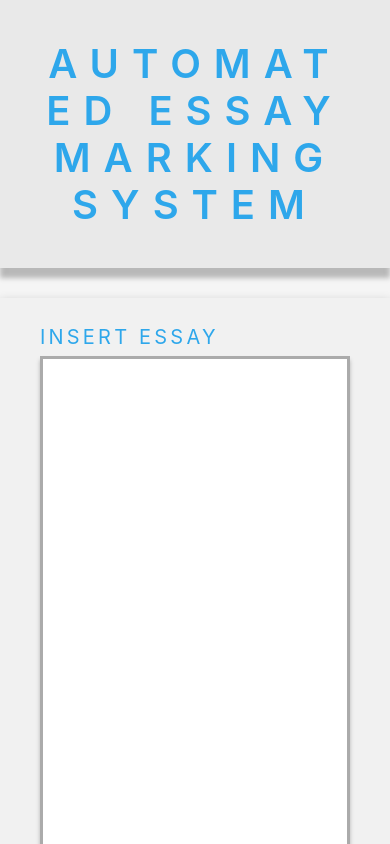
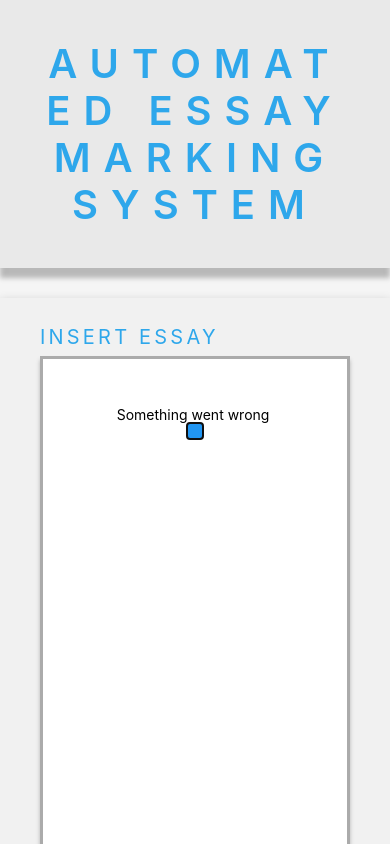
Before and after one commit to andreiradufrandes/AutomatedEssayGradingSystem, a React Native app: screen /Home in a window 390 px wide. Shown: the top 844 px of the page. Built offline with nearby package versions, Linux system fonts and the light colour scheme.

Commit message:
Alert functionality added

```diff
--- a/Home.js
+++ b/Home.js
@@ -4,6 +4,10 @@ import {
   View,
   TextInput,
   TouchableOpacity,
+  Modal,
+  Alert,
+  Pressable,
+  Button,
 } from "react-native";
 import React, { Component } from "react";
 
@@ -41,11 +45,30 @@ class HomeScreen extends Component {
       uniqueWordsPercentage: 0,
       sentenceCount: 0,
       overallGrade: 0,
+      // Alert box flag
+      errorMessage: "Something went wrong",
+      modalVisible: false,
     };
   }
 
+  // Add a toggle function to set the visibility for the user alerts
+  setModalVisible = (visible) => {
+    this.setState({ modalVisible: visible });
+  };
   // main function calling all the necesarry functions for extracting the features
   processText() {
+    // check if the essay, minimum and maximum word range inputs have been added
+    if (
+      this.state.essayText.trim() == "" ||
+      isNaN(this.state.minNumberWords) ||
+      isNaN(this.state.maxNumberWords) ||
+      this.state.minNumberWords.trim() == "" ||
+      this.state.maxNumberWords.trim() == ""
+    ) {
+      this.setModalVisible(!modalVisible);
+      return null;
+    }
+
     // Count the total number of words
     this.countWords();
 
@@ -1057,8 +1080,29 @@ class HomeScreen extends Component {
 
   // Render the user inteface with the necessary elements
   render() {
+    const { modalVisible } = this.state.modalVisible;
     return (
       <View style={styles.body}>
+        {/* modal alert */}
+        <Modal
+          animationType="slide"
+          transparent={true}
+          visible={modalVisible}
+          onRequestClose={() => {
+            this.setModalVisible(!modalVisible);
+          }}
+        >
+          <View style={styles.modalContainer}>
+            <View style={styles.modalView}>
+              <Text>{this.state.errorMessage} </Text>
+              <Button onPress={() => this.setModalVisible(!modalVisible)}>
+                <Text>{"OK"}</Text>
+              </Button>
+            </View>
+          </View>
+          {/* </View> */}
+        </Modal>
+
         <Text style={styles.title}>AUTOMATED ESSAY MARKING SYSTEM</Text>
         <View style={styles.container}>
           <View style={styles.row}>
@@ -1071,6 +1115,7 @@ class HomeScreen extends Component {
               multiline={true}
               onChangeText={(essayText) => this.setState({ essayText })}
               value={this.state.essayText}
+              maxLength={10000}
             />
           </View>
 
@@ -1345,4 +1390,60 @@ const styles = StyleSheet.create({
     marginBottom: 2,
     color: "#444444",
   },
+
+  // Modal alert box settings
+  centeredView: {
+    flex: 1,
+    justifyContent: "center",
+    alignItems: "center",
+    marginTop: 22,
+  },
+  modalView: {
+    margin: 20,
+    backgroundColor: "white",
+    borderRadius: 20,
+    padding: 35,
+    alignItems: "center",
+    shadowColor: "#000",
+    shadowOffset: {
+      width: 0,
+      height: 2,
+    },
+    shadowOpacity: 0.25,
+    shadowRadius: 4,
+    elevation: 5,
+  },
+  button: {
+    borderRadius: 20,
+    padding: 10,
+    elevation: 2,
+  },
+  buttonOpen: {
+    backgroundColor: "#F194FF",
+  },
+  buttonClose: {
+    backgroundColor: "#2196F3",
+  },
+  textStyle: {
+    color: "white",
+    fontWeight: "bold",
+    textAlign: "center",
+  },
+  modalText: {
+    marginBottom: 15,
+    textAlign: "center",
+  },
+  modalContainer: {
+    flex: 1,
+    justifyContent: "center",
+    alignItems: "center",
+    margintop: "10",
+  },
+  modalView: {
+    margin: "20",
+    backgroundColor: "white",
+    padding: "40",
+    alignItems: "center",
+    border: "2",
+  },
 });
```
Also changed, not shown: readme.txt (added).
